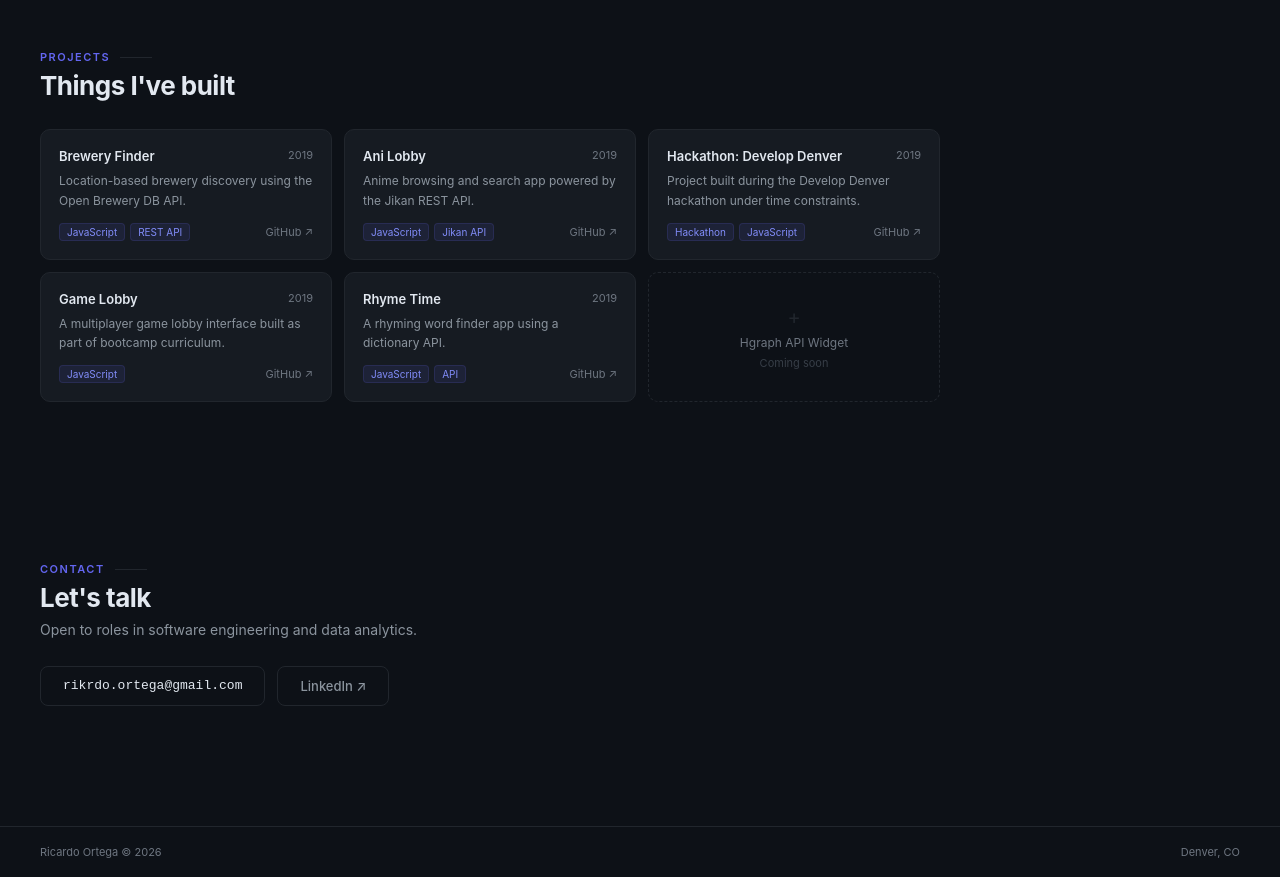
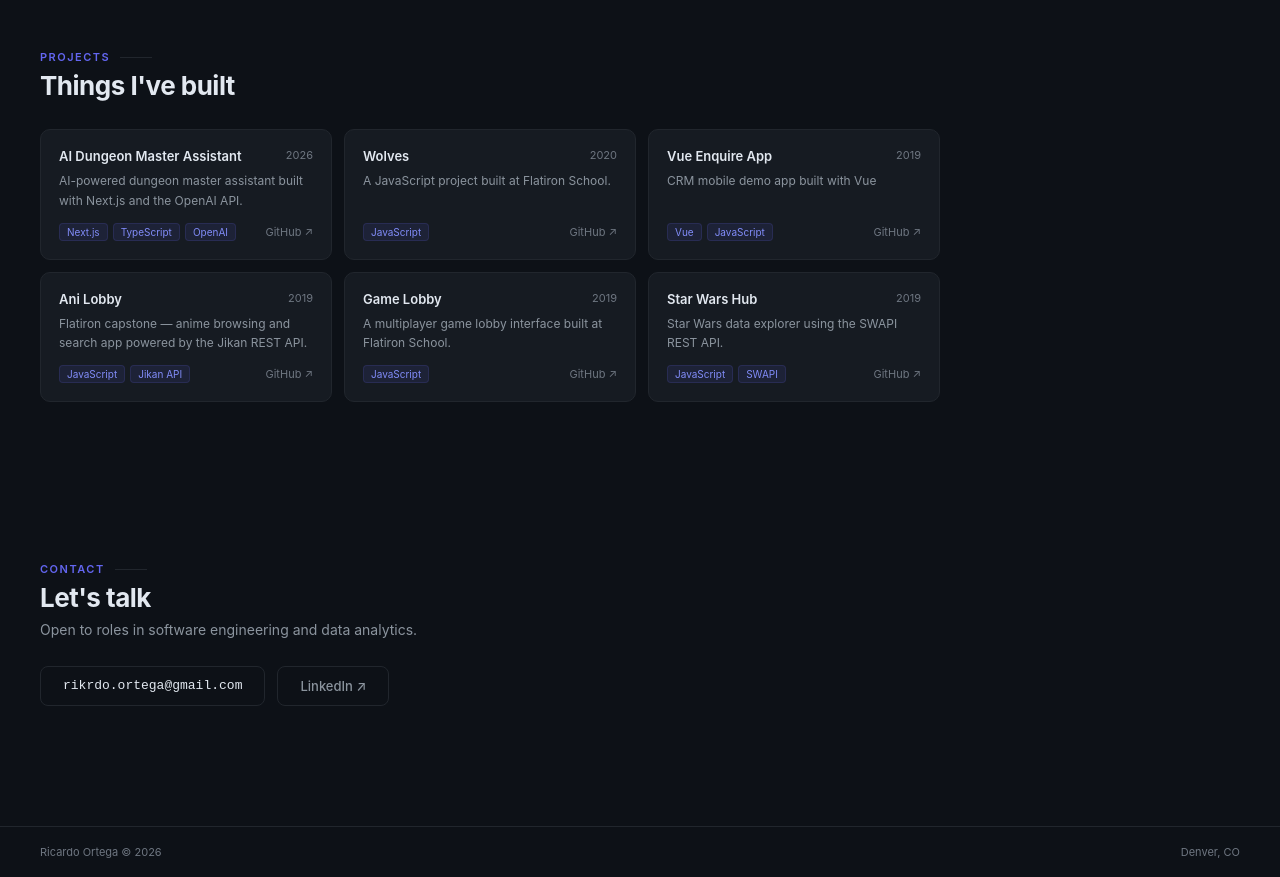
Before and after one commit to rjortega-dev/rj-portfolio, a React (Vite) app: page / in a window 1280 px wide. Shown: the part 1760-2637 px from the top of the page. Built offline with nearby package versions, Linux system fonts and the light colour scheme.

Commit message:
feat: update projects and added github links

```diff
--- a/src/components/Projects.tsx
+++ b/src/components/Projects.tsx
@@ -1,129 +1,191 @@
-const PROJECTS = [
+type Project = {
+  title: string;
+  year: string;
+  tags: string[];
+  desc: string;
+  github: string;
+};
+
+const PROJECTS: Project[] = [
   {
-    title: 'Brewery Finder',
-    year: '2019',
-    tags: ['JavaScript', 'REST API'],
-    desc: 'Location-based brewery discovery using the Open Brewery DB API.',
-    github: 'https://github.com/rj-ortega',
+    title: "AI Dungeon Master Assistant",
+    year: "2026",
+    tags: ["Next.js", "TypeScript", "OpenAI"],
+    desc: "AI-powered dungeon master assistant built with Next.js and the OpenAI API.",
+    github: "https://github.com/rjortega-dev/ai-dungeon-master-assistant",
   },
   {
-    title: 'Ani Lobby',
-    year: '2019',
-    tags: ['JavaScript', 'Jikan API'],
-    desc: 'Anime browsing and search app powered by the Jikan REST API.',
-    github: 'https://github.com/rj-ortega',
+    title: "Wolves",
+    year: "2020",
+    tags: ["JavaScript"],
+    desc: "A JavaScript project built at Flatiron School.",
+    github: "https://github.com/rj-ortega/wolves",
   },
   {
-    title: 'Hackathon: Develop Denver',
-    year: '2019',
-    tags: ['Hackathon', 'JavaScript'],
-    desc: 'Project built during the Develop Denver hackathon under time constraints.',
-    github: 'https://github.com/rj-ortega',
+    title: "Vue Enquire App",
+    year: "2019",
+    tags: ["Vue", "JavaScript"],
+    desc: "CRM mobile demo app built with Vue",
+    github: "https://github.com/rj-ortega/vue-enquire-app",
   },
   {
-    title: 'Game Lobby',
-    year: '2019',
-    tags: ['JavaScript'],
-    desc: 'A multiplayer game lobby interface built as part of bootcamp curriculum.',
-    github: 'https://github.com/rj-ortega',
+    title: "Ani Lobby",
+    year: "2019",
+    tags: ["JavaScript", "Jikan API"],
+    desc: "Flatiron capstone — anime browsing and search app powered by the Jikan REST API.",
+    github: "https://github.com/rj-ortega/ani-lobby",
   },
   {
-    title: 'Rhyme Time',
-    year: '2019',
-    tags: ['JavaScript', 'API'],
-    desc: 'A rhyming word finder app using a dictionary API.',
-    github: 'https://github.com/rj-ortega',
+    title: "Game Lobby",
+    year: "2019",
+    tags: ["JavaScript"],
+    desc: "A multiplayer game lobby interface built at Flatiron School.",
+    github: "https://github.com/rj-ortega/game-lobby",
   },
   {
-    title: 'Hgraph API Widget',
-    year: '2025',
-    tags: ['React', 'TypeScript', 'GraphQL'],
-    desc: 'Live Hedera blockchain data visualization using the Hgraph GraphQL API.',
-    github: 'https://github.com/rj-ortega',
-    coming: true,
+    title: "Star Wars Hub",
+    year: "2019",
+    tags: ["JavaScript", "SWAPI"],
+    desc: "Star Wars data explorer using the SWAPI REST API.",
+    github: "https://github.com/rj-ortega/star-wars-hub",
   },
-]
+];
 
 export default function Projects() {
   return (
-    <section id="projects" style={{ padding: '80px 2.5rem' }}>
-      <div style={{ display: 'flex', alignItems: 'center', gap: '10px', marginBottom: '6px' }}>
-        <span style={{ color: '#6366f1', fontSize: '11px', fontWeight: 600, letterSpacing: '1.5px', textTransform: 'uppercase' }}>
+    <section id="projects" style={{ padding: "80px 2.5rem" }}>
+      <div
+        style={{
+          display: "flex",
+          alignItems: "center",
+          gap: "10px",
+          marginBottom: "6px",
+        }}
+      >
+        <span
+          style={{
+            color: "#6366f1",
+            fontSize: "11px",
+            fontWeight: 600,
+            letterSpacing: "1.5px",
+            textTransform: "uppercase",
+          }}
+        >
           Projects
         </span>
-        <div style={{ width: '32px', height: '1px', background: '#21262d' }} />
+        <div style={{ width: "32px", height: "1px", background: "#21262d" }} />
       </div>
 
-      <h2 style={{ fontSize: '26px', fontWeight: 700, color: '#e2e8f0', letterSpacing: '-0.5px', marginBottom: '28px' }}>
+      <h2
+        style={{
+          fontSize: "26px",
+          fontWeight: 700,
+          color: "#e2e8f0",
+          letterSpacing: "-0.5px",
+          marginBottom: "28px",
+        }}
+      >
         Things I've built
       </h2>
 
-      <div style={{
-        display: 'grid',
-        gridTemplateColumns: 'repeat(3, 1fr)',
-        gap: '12px',
-        maxWidth: '900px',
-      }}>
+      <div
+        style={{
+          display: "grid",
+          gridTemplateColumns: "repeat(3, 1fr)",
+          gap: "12px",
+          maxWidth: "900px",
+        }}
+      >
         {PROJECTS.map((project) => (
           <div
             key={project.title}
             style={{
-              background: project.coming ? 'transparent' : '#161b22',
-              border: `1px ${project.coming ? 'dashed' : 'solid'} #21262d`,
-              borderRadius: '10px',
-              padding: '18px',
-              transition: 'border-color 0.15s',
-              cursor: project.coming ? 'default' : 'pointer',
-              display: 'flex',
-              flexDirection: 'column',
+              background: "#161b22",
+              border: "1px solid #21262d",
+              borderRadius: "10px",
+              padding: "18px",
+              transition: "border-color 0.15s",
+              display: "flex",
+              flexDirection: "column",
             }}
-            onMouseEnter={e => { if (!project.coming) e.currentTarget.style.borderColor = '#373e47' }}
-            onMouseLeave={e => { if (!project.coming) e.currentTarget.style.borderColor = '#21262d' }}
+            onMouseEnter={(e) =>
+              (e.currentTarget.style.borderColor = "#373e47")
+            }
+            onMouseLeave={(e) =>
+              (e.currentTarget.style.borderColor = "#21262d")
+            }
           >
-            {project.coming ? (
-              <div style={{ flex: 1, display: 'flex', flexDirection: 'column', alignItems: 'center', justifyContent: 'center', textAlign: 'center', gap: '6px' }}>
-                <span style={{ fontSize: '20px', color: '#21262d' }}>+</span>
-                <span style={{ fontSize: '12px', color: '#6e7681' }}>{project.title}</span>
-                <span style={{ fontSize: '11px', color: '#373e47' }}>Coming soon</span>
+            <div
+              style={{
+                display: "flex",
+                justifyContent: "space-between",
+                alignItems: "flex-start",
+                marginBottom: "7px",
+              }}
+            >
+              <span
+                style={{ fontSize: "13px", fontWeight: 600, color: "#e2e8f0" }}
+              >
+                {project.title}
+              </span>
+              <span style={{ fontSize: "11px", color: "#6e7681" }}>
+                {project.year}
+              </span>
             </div>
-            ) : (
-              <>
-                <div style={{ display: 'flex', justifyContent: 'space-between', alignItems: 'flex-start', marginBottom: '7px' }}>
-                  <span style={{ fontSize: '13px', fontWeight: 600, color: '#e2e8f0' }}>{project.title}</span>
-                  <span style={{ fontSize: '11px', color: '#6e7681' }}>{project.year}</span>
-                </div>
-                <p style={{ fontSize: '12px', color: '#8b949e', lineHeight: 1.6, marginBottom: '13px', flex: 1 }}>
+            <p
+              style={{
+                fontSize: "12px",
+                color: "#8b949e",
+                lineHeight: 1.6,
+                marginBottom: "13px",
+                flex: 1,
+              }}
+            >
               {project.desc}
             </p>
-                <div style={{ display: 'flex', justifyContent: 'space-between', alignItems: 'center' }}>
-                  <div style={{ display: 'flex', gap: '5px', flexWrap: 'wrap' }}>
-                    {project.tags.map(tag => (
-                      <span key={tag} style={{
-                        background: 'rgba(99,102,241,0.1)',
-                        border: '1px solid rgba(99,102,241,0.15)',
-                        color: '#818cf8',
-                        fontSize: '10px',
-                        padding: '2px 7px',
-                        borderRadius: '4px',
-                      }}>{tag}</span>
+            <div
+              style={{
+                display: "flex",
+                justifyContent: "space-between",
+                alignItems: "center",
+              }}
+            >
+              <div style={{ display: "flex", gap: "5px", flexWrap: "wrap" }}>
+                {project.tags.map((tag) => (
+                  <span
+                    key={tag}
+                    style={{
+                      background: "rgba(99,102,241,0.1)",
+                      border: "1px solid rgba(99,102,241,0.15)",
+                      color: "#818cf8",
+                      fontSize: "10px",
+                      padding: "2px 7px",
+                      borderRadius: "4px",
+                    }}
+                  >
+                    {tag}
+                  </span>
                 ))}
               </div>
               <a
                 href={project.github}
                 target="_blank"
                 rel="noreferrer"
-                    style={{ fontSize: '11px', color: '#6e7681', marginLeft: '8px', whiteSpace: 'nowrap' }}
-                    onMouseEnter={e => e.currentTarget.style.color = '#e2e8f0'}
-                    onMouseLeave={e => e.currentTarget.style.color = '#6e7681'}
+                style={{
+                  fontSize: "11px",
+                  color: "#6e7681",
+                  marginLeft: "8px",
+                  whiteSpace: "nowrap",
+                }}
+                onMouseEnter={(e) => (e.currentTarget.style.color = "#e2e8f0")}
+                onMouseLeave={(e) => (e.currentTarget.style.color = "#6e7681")}
               >
                 GitHub ↗
               </a>
             </div>
-              </>
-            )}
           </div>
         ))}
       </div>
     </section>
-  )
+  );
 }
```
Also changed, not shown: src/App.tsx (+17 -17 lines). Lines whose indentation alone changed are shown as unchanged.
